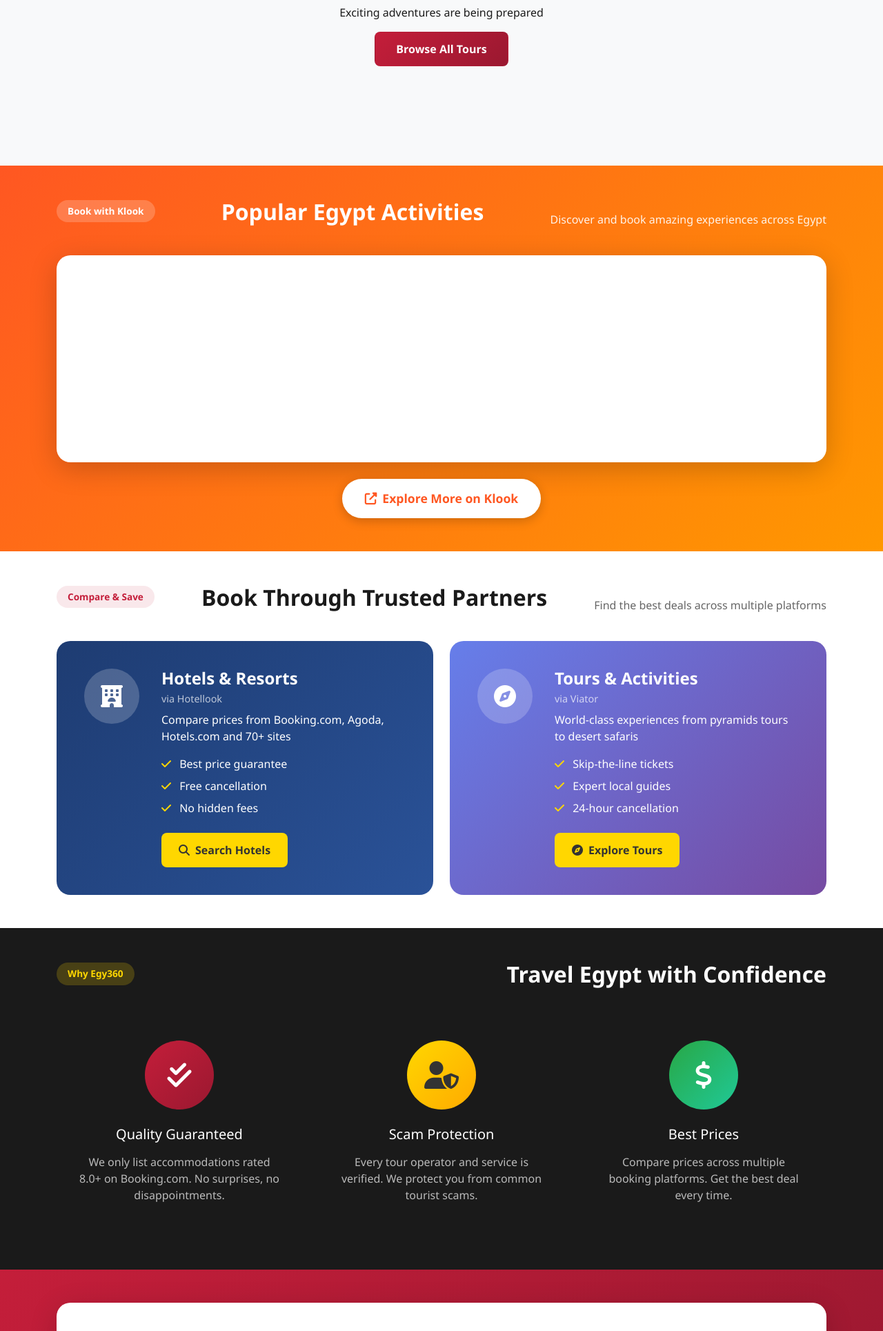
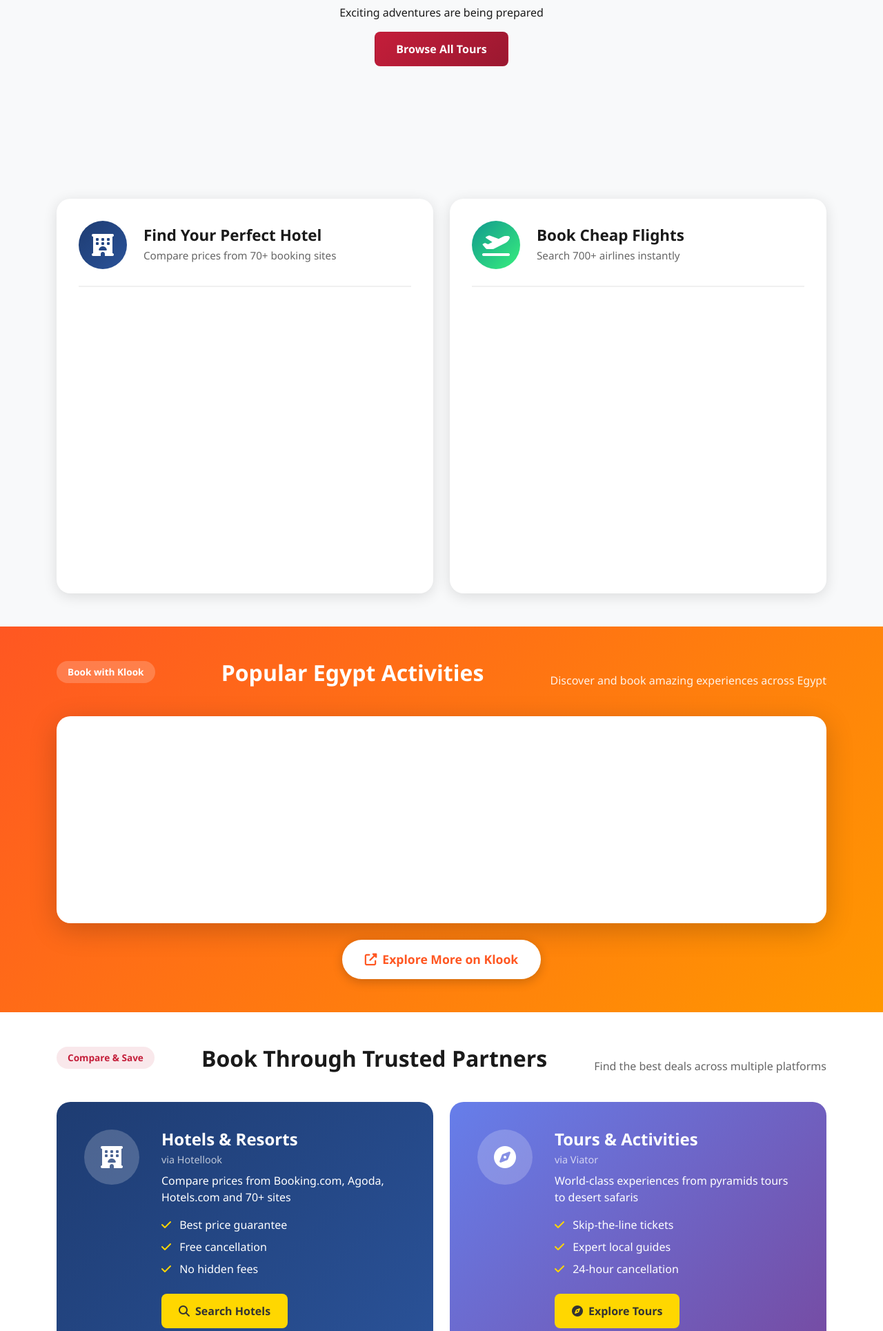
Before and after one commit to mohammadhussienzo90-collab/Egy360, a Django app: page / in a window 1280 px wide. Shown: the part 2467-4396 px from the top of the page at 69% size. Run offline with Django 5.2, Linux system fonts and the light colour scheme; data that the repository does not hold is empty; some libraries are stand-ins or nearby versions.

Commit message:
Add Travelpayouts hotel and flight search widgets for instant monetization
- Add embedded Hotellook hotel search widget (promo_id=4495)
- Add embedded Aviasales flight search widget (promo_id=4497)
- Both widgets use Travelpayouts marker 477897 for commission tracking
- Add beautiful card-based styling for widget sections
- Improve user experience with search functionality on homepage

This will start earning commissions immediately as visitors can now search and book hotels/flights directly on the site without leaving.

🤖 Generated with [Claude Code](https://claude.com/claude-code)

Co-Authored-By: Claude Sonnet 4.5 <noreply@anthropic.com>

```diff
--- a/templates/home.html
+++ b/templates/home.html
@@ -382,6 +382,51 @@
     </div>
 </section>
 
+<!-- Travelpayouts Hotel Search Widget -->
+<section class="section-travel-search py-5">
+    <div class="container">
+        <div class="row g-4">
+            <!-- Hotel Search Widget -->
+            <div class="col-lg-6">
+                <div class="search-widget-card">
+                    <div class="widget-header">
+                        <div class="widget-icon widget-icon-hotel">
+                            <i class="fas fa-hotel"></i>
+                        </div>
+                        <div>
+                            <h3>Find Your Perfect Hotel</h3>
+                            <p>Compare prices from 70+ booking sites</p>
+                        </div>
+                    </div>
+                    <div class="widget-body">
+                        <!-- Hotellook White Label Widget -->
+                        <script charset="utf-8" src="//tp.media/content?promo_id=4495&shmarker=477897&campaign_id=100&trs=262019" async></script>
+                    </div>
+                </div>
+            </div>
+
+            <!-- Flight Search Widget -->
+            <div class="col-lg-6">
+                <div class="search-widget-card">
+                    <div class="widget-header">
+                        <div class="widget-icon widget-icon-flight">
+                            <i class="fas fa-plane-departure"></i>
+                        </div>
+                        <div>
+                            <h3>Book Cheap Flights</h3>
+                            <p>Search 700+ airlines instantly</p>
+                        </div>
+                    </div>
+                    <div class="widget-body">
+                        <!-- Aviasales Flight Widget -->
+                        <script charset="utf-8" src="//tp.media/content?promo_id=4497&shmarker=477897&campaign_id=100&trs=262019&search_host=hydra.aviasales.ru&locale=en" async></script>
+                    </div>
+                </div>
+            </div>
+        </div>
+    </div>
+</section>
+
 <!-- Klook Tours & Activities Widget -->
 <section class="section-klook py-5">
     <div class="container">
@@ -1351,6 +1396,78 @@
 @media (hover: none) {
     .card-modern:hover { transform: none; }
     .card-overlay { display: none; }
+}
+
+/* ========================================
+   TRAVELPAYOUTS SEARCH WIDGETS
+   ======================================== */
+.section-travel-search {
+    background: #f8f9fa;
+}
+
+.search-widget-card {
+    background: white;
+    border-radius: var(--radius-lg);
+    padding: 2rem;
+    box-shadow: var(--shadow-md);
+    height: 100%;
+    transition: var(--transition);
+}
+
+.search-widget-card:hover {
+    box-shadow: var(--shadow-lg);
+    transform: translateY(-4px);
+}
+
+.widget-header {
+    display: flex;
+    align-items: center;
+    gap: 1.5rem;
+    margin-bottom: 2rem;
+    padding-bottom: 1.5rem;
+    border-bottom: 2px solid #f0f0f0;
+}
+
+.widget-icon {
+    width: 70px;
+    height: 70px;
+    border-radius: 50%;
+    display: flex;
+    align-items: center;
+    justify-content: center;
+    font-size: 2rem;
+    color: white;
+    flex-shrink: 0;
+}
+
+.widget-icon-hotel {
+    background: var(--gradient-accent);
+}
+
+.widget-icon-flight {
+    background: linear-gradient(135deg, #11998e 0%, #38ef7d 100%);
+}
+
+.widget-header h3 {
+    font-size: 1.4rem;
+    font-weight: 700;
+    color: #1a1a1a;
+    margin-bottom: 0.25rem;
+}
+
+.widget-header p {
+    color: #666;
+    margin-bottom: 0;
+    font-size: 0.95rem;
+}
+
+.widget-body {
+    min-height: 380px;
+}
+
+/* Override Travelpayouts widget styling if needed */
+.widget-body iframe {
+    border-radius: var(--radius-sm);
 }
 
 /* ========================================
```
